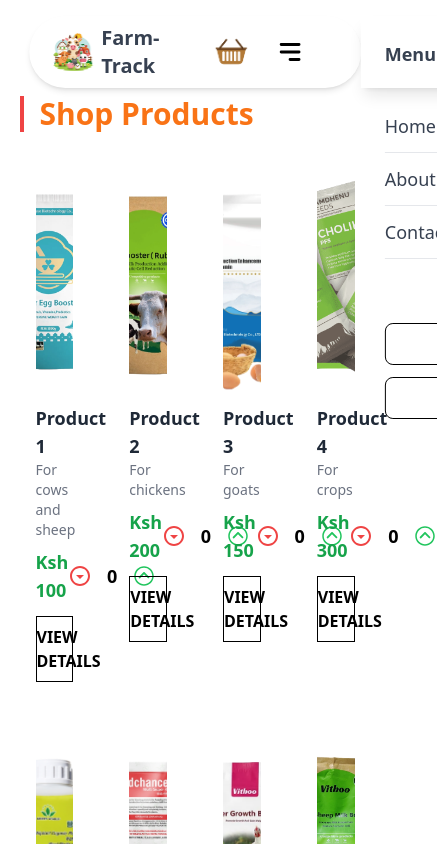
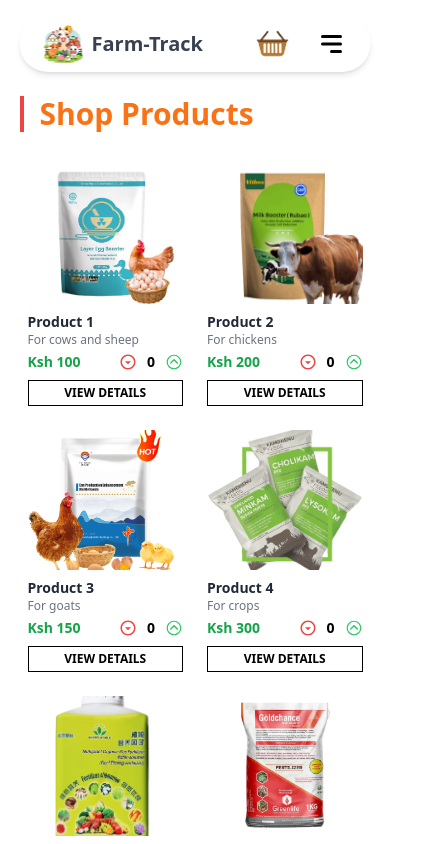
Before and after one commit to J-Bagonza/Farm-track, a React (Vite) app: page /shop in a window 390 px wide. Shown: the top 844 px of the page, 437 px wide, since content can reach past the window. Built offline with nearby package versions, Linux system fonts and the light colour scheme.

Commit message:
added responsiveness to shopping page

```diff
--- a/src/components/Navbar.jsx
+++ b/src/components/Navbar.jsx
@@ -1,19 +1,30 @@
 import { useState, useEffect } from "react";
 import { Link, useNavigate, useLocation } from "react-router-dom";
-import { MdClose } from "react-icons/md";
-import { HiMenuAlt3 } from "react-icons/hi"; // Hamburger menu icon
+import { MdClose, MdInfoOutline } from "react-icons/md";
+import { HiMenuAlt3 } from "react-icons/hi";
+import { RiHome3Line, RiContactsLine } from "react-icons/ri";
 import logo from "../assets/images/logo.png";
 import userIcon from "../assets/images/user.png";
 import cartIcon from "../assets/images/shoppingbasket.png";
 
 const Navbar = ({ cartCount }) => {
-  const [dropdownOpen, setDropdownOpen] = useState(false);
   const [mobileMenuOpen, setMobileMenuOpen] = useState(false);
+  const [userDropdownOpen, setUserDropdownOpen] = useState(false);
   const navigate = useNavigate();
   const location = useLocation();
 
+  useEffect(() => {
+    const closeDropdown = (e) => {
+      if (!e.target.closest(".user-menu")) {
+        setUserDropdownOpen(false);
+      }
+    };
+    document.addEventListener("click", closeDropdown);
+    return () => document.removeEventListener("click", closeDropdown);
+  }, []);
+
   const handleNavClick = (id) => {
-    setMobileMenuOpen(false); // Close mobile menu when navigating
+    setMobileMenuOpen(false);
     if (location.pathname === "/") {
       const section = document.getElementById(id);
       if (section) {
@@ -24,41 +35,26 @@
     }
   };
 
-  useEffect(() => {
-    if (location.state?.scrollTo) {
-      const section = document.getElementById(location.state.scrollTo);
-      if (section) {
-        section.scrollIntoView({ behavior: "smooth" });
-      }
-    }
-  }, [location]);
-
   return (
-    <nav className="flex justify-between items-center bg-white shadow-md w-[85%] mx-auto mt-4 py-2 px-6 rounded-full fixed top-0 left-1/2 transform -translate-x-1/2 z-50">
+    <nav className="flex justify-between items-center bg-white shadow-md w-[90%] md:w-[75%] mx-auto mt-4 py-2 px-6 rounded-full fixed top-0 left-1/2 transform -translate-x-1/2 z-50">
       {/* Left - Logo */}
-      <div className="flex items-center gap-2 relative z-10">
+      <div className="flex items-center gap-2">
         <img src={logo} alt="Farm-Track Logo" className="w-10 h-10" />
         <h1 className="text-xl font-bold text-gray-700">Farm-Track</h1>
       </div>
 
       {/* Center - Navigation Links (Hidden on Mobile) */}
-      <div className="hidden md:flex gap-10 relative z-10">
-        <button onClick={() => handleNavClick("home")} className="cursor-pointer hover:text-green-600 relative">
-          Home
+      <div className="hidden md:flex gap-10">
+        {["home", "about", "contact"].map((id, index) => (
+          <button key={index} onClick={() => handleNavClick(id)} className="hover:text-green-600 relative">
+            {id.charAt(0).toUpperCase() + id.slice(1)}
             <span className="absolute bottom-0 left-0 w-full h-1 bg-green-500 scale-x-0 transition-transform hover:scale-x-100"></span>
           </button>
-        <button onClick={() => handleNavClick("about")} className="cursor-pointer hover:text-green-600 relative">
-          About Us
-          <span className="absolute bottom-0 left-0 w-full h-1 bg-green-500 scale-x-0 transition-transform hover:scale-x-100"></span>
-        </button>
-        <button onClick={() => handleNavClick("contact")} className="cursor-pointer hover:text-green-600 relative">
-          Contact
-          <span className="absolute bottom-0 left-0 w-full h-1 bg-green-500 scale-x-0 transition-transform hover:scale-x-100"></span>
-        </button>
+        ))}
       </div>
 
-      {/* Right - Shopping Cart & Mobile Menu Icon */}
-      <div className="flex items-center gap-6 relative z-10 pr-8">
+      {/* Right - Shopping Cart & User Icon */}
+      <div className="flex items-center gap-6">
         {/* Shopping Cart */}
         <div className="relative cursor-pointer" onClick={() => navigate("/cart")}>
           <img src={cartIcon} alt="Cart" className="w-10 h-10" />
@@ -69,50 +65,75 @@
           )}
         </div>
 
-        {/* Mobile Menu Icon */}
-        <HiMenuAlt3
-          className="md:hidden text-3xl cursor-pointer"
-          onClick={() => setMobileMenuOpen(true)}
+        {/* User Dropdown (Medium & Large Screens) */}
+        <div className="relative hidden md:block user-menu">
+          <img
+            src={userIcon}
+            alt="User"
+            className="w-10 h-10 cursor-pointer"
+            onClick={() => setUserDropdownOpen(!userDropdownOpen)}
           />
+          {userDropdownOpen && (
+            <div className="absolute right-0 mt-2 w-40 bg-white shadow-lg rounded-lg p-2 z-50">
+              <div className="flex justify-between items-center">
+                <h3 className="text-gray-700 font-semibold">Account</h3>
+                <MdClose className="text-xl cursor-pointer" onClick={() => setUserDropdownOpen(false)} />
+              </div>
+              <hr className="my-2 border-gray-300" />
+              <Link to="/signup" className="block text-center py-2 text-gray-700 hover:bg-gray-100 rounded">
+                Signup
+              </Link>
+              <hr className="my-2 border-gray-300" />
+              <Link to="/login" className="block text-center py-2 text-gray-700 hover:bg-gray-100 rounded">
+                Login
+              </Link>
+            </div>
+          )}
         </div>
 
-      {/* Mobile Menu (Slides in from Right to Left) */}
+        {/* Mobile Menu Icon */}
+        <div className="md:hidden">
+          <HiMenuAlt3 className="text-3xl cursor-pointer" onClick={() => setMobileMenuOpen(true)} />
+        </div>
+      </div>
+
+      {/* Mobile Menu */}
+      {mobileMenuOpen && (
+        <>
+          {/* Overlay */}
           <div
-        className={`fixed top-0 right-0 h-full w-[75%] bg-white shadow-lg transform ${
-          mobileMenuOpen ? "translate-x-0" : "translate-x-full"
-        } transition-transform duration-300 ease-in-out z-50 p-6 flex flex-col justify-between`}
-      >
+            className="fixed top-0 left-0 w-full h-full bg-black bg-opacity-50 z-40"
+            onClick={() => setMobileMenuOpen(false)}
+          ></div>
+
+          {/* Menu Panel */}
+          <div className="fixed top-0 right-0 h-full w-1/2 bg-white z-50 shadow-lg transform transition-transform translate-x-0 flex flex-col">
             {/* Close Button */}
-        <div className="flex justify-between items-center">
+            <div className="flex justify-between items-center p-6">
               <h2 className="text-lg font-bold text-gray-700">Menu</h2>
               <MdClose className="text-2xl cursor-pointer" onClick={() => setMobileMenuOpen(false)} />
             </div>
 
             {/* Navigation Links */}
-        <div className="mt-8">
+            <div className="mt-8 space-y-4 px-6">
+              {[
+                { id: "home", label: "Home", icon: <RiHome3Line className="text-2xl text-green-500" /> },
+                { id: "about", label: "About Us", icon: <MdInfoOutline className="text-2xl text-blue-500" /> },
+                { id: "contact", label: "Contact", icon: <RiContactsLine className="text-2xl text-orange-500" /> },
+              ].map(({ id, label, icon }, index) => (
                 <button
-            onClick={() => handleNavClick("home")}
-            className="block w-full text-left text-gray-700 text-lg py-3 border-b hover:text-green-600"
+                  key={index}
+                  onClick={() => handleNavClick(id)}
+                  className="flex items-center gap-3 w-full text-left text-gray-700 text-lg py-3 border-b hover:text-green-600"
                 >
-            Home
+                  {icon} {label}
                 </button>
-          <button
-            onClick={() => handleNavClick("about")}
-            className="block w-full text-left text-gray-700 text-lg py-3 border-b hover:text-green-600"
-          >
-            About Us
-          </button>
-          <button
-            onClick={() => handleNavClick("contact")}
-            className="block w-full text-left text-gray-700 text-lg py-3 border-b hover:text-green-600"
-          >
-            Contact
-          </button>
+              ))}
             </div>
 
-        {/* User Icon & Authentication Buttons (Near Bottom) */}
-        <div className="mb-10 flex flex-col items-center">
-          <img src={userIcon} alt="User" className="w-12 h-12 rounded-full border-2 border-gray-400 mb-4" />
+            {/* User Icon & Buttons - At the Bottom */}
+            <div className="mt-auto pb-10 px-6 flex flex-col items-center">
+              <img src={userIcon} alt="User" className="w-14 h-14 rounded-full border-2 border-gray-400 mb-4" />
               <Link to="/signup" className="w-full">
                 <button className="w-full py-2 border border-black text-black bg-white font-semibold rounded-lg hover:bg-gray-100">
                   Signup
@@ -125,6 +146,8 @@
               </Link>
             </div>
           </div>
+        </>
+      )}
     </nav>
   );
 };
--- a/src/pages/ShoppingPage.jsx
+++ b/src/pages/ShoppingPage.jsx
@@ -34,27 +34,35 @@
       <Navbar cartCount={cartCount} />
       <div className="w-[90%] mx-auto py-24">
         <h2 className="text-3xl font-bold mb-6 text-orange-500 border-l-4 border-red-500 pl-4">Shop Products</h2>
-        <div className="grid grid-cols-4 gap-6">
+
+        {/* Responsive Grid - 2 Columns for Small Screens, 4 for Larger Screens */}
+        <div className="grid grid-cols-2 md:grid-cols-4 gap-2 md:gap-6">
           {products.map((product) => (
-            <div key={product.id} className="p-4">
-              <img src={product.image} alt={product.name} className="w-full h-[220px] object-cover rounded-md" />
-              <h3 className="mt-3 text-lg font-semibold text-gray-800">{product.name}</h3>
-              <p className="text-sm text-gray-500">{product.category}</p>
-              <div className="flex items-center justify-between mt-2">
-                <span className="text-lg font-bold text-green-600">Ksh {product.price}</span>
-                <div className="flex items-center gap-2">
+            <div key={product.id} className="p-2 md:p-4 bg-transparent">
+              <img
+                src={product.image}
+                alt={product.name}
+                className="w-full h-[140px] md:h-[220px] object-cover rounded-md"
+              />
+              <h3 className="mt-2 text-sm md:text-lg font-semibold text-gray-800">{product.name}</h3>
+              <p className="text-xs md:text-sm text-gray-500">{product.category}</p>
+
+              <div className="flex items-center justify-between mt-1 md:mt-2">
+                <span className="text-sm md:text-lg font-bold text-green-600">Ksh {product.price}</span>
+                <div className="flex items-center gap-1 md:gap-2">
                   <MdOutlineArrowDropDownCircle
-                    className="text-red-500 text-2xl cursor-pointer hover:text-red-700"
+                    className="text-red-500 text-lg md:text-2xl cursor-pointer hover:text-red-700"
                     onClick={() => updateQuantity(product.id, -1)}
                   />
-                  <span className="text-lg font-semibold w-6 text-center">{cart[product.id] || 0}</span>
+                  <span className="text-sm md:text-lg font-semibold w-5 text-center">{cart[product.id] || 0}</span>
                   <IoIosArrowDropup
-                    className="text-green-500 text-2xl cursor-pointer hover:text-green-700"
+                    className="text-green-500 text-lg md:text-2xl cursor-pointer hover:text-green-700"
                     onClick={() => updateQuantity(product.id, 1)}
                   />
                 </div>
               </div>
-              <button className="mt-3 w-full border border-black text-black py-2 text-center font-semibold uppercase hover:bg-black hover:text-white transition">
+
+              <button className="mt-2 w-full border border-black text-black py-1 md:py-2 text-center text-xs md:text-base font-semibold uppercase hover:bg-black hover:text-white transition">
                 View Details
               </button>
             </div>
```
Lines whose indentation alone changed are shown as unchanged.
